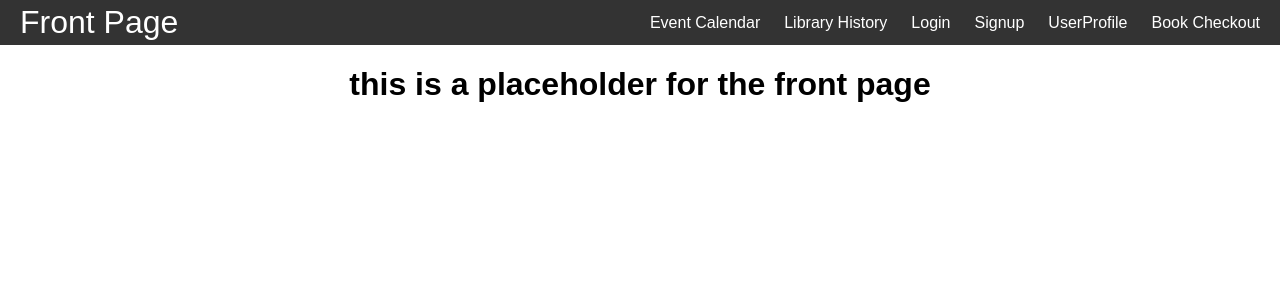
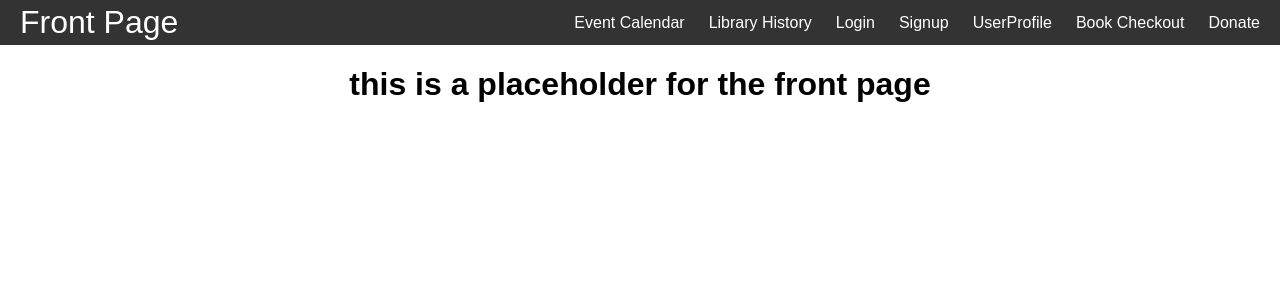
Before and after one commit to liamlecs/Database-Project-CS3380-T12, a React (Vite) app in the folder libraryApp/: page / in a window 1280 px wide. Shown: the top 300 px of the page. Built offline with nearby package versions, Linux system fonts and the light colour scheme.

Commit message:
Updating NavBar to include Donation
Signed-off-by: Nhi Truong <135756106+nhitruong1@users.noreply.github.com>

```diff
--- a/libraryApp/src/components/NavBar.tsx
+++ b/libraryApp/src/components/NavBar.tsx
@@ -24,6 +24,9 @@ export default function Navbar() {
         <li>
           <Link to = "bookcheckout">Book Checkout</Link>
         </li>
+        <li>
+          <Link to = "Donations">Donate</Link>
+        </li>
       </ul>
     </nav>
   )
```
